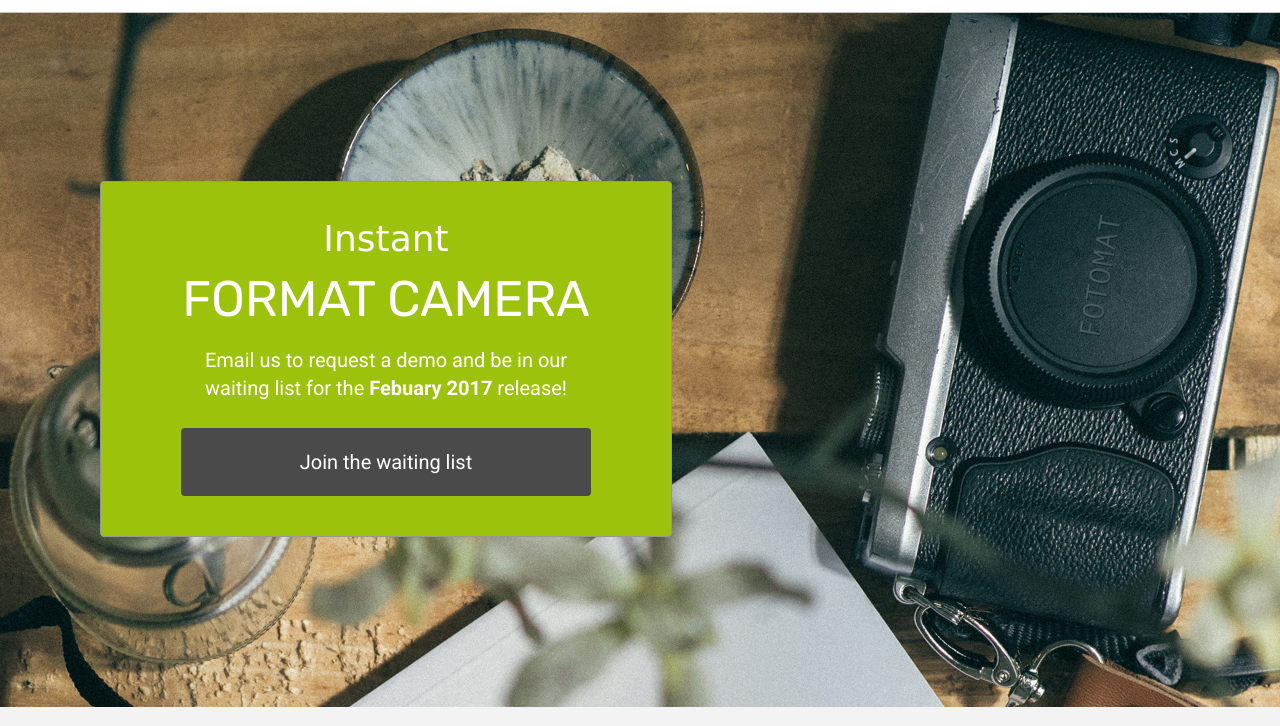
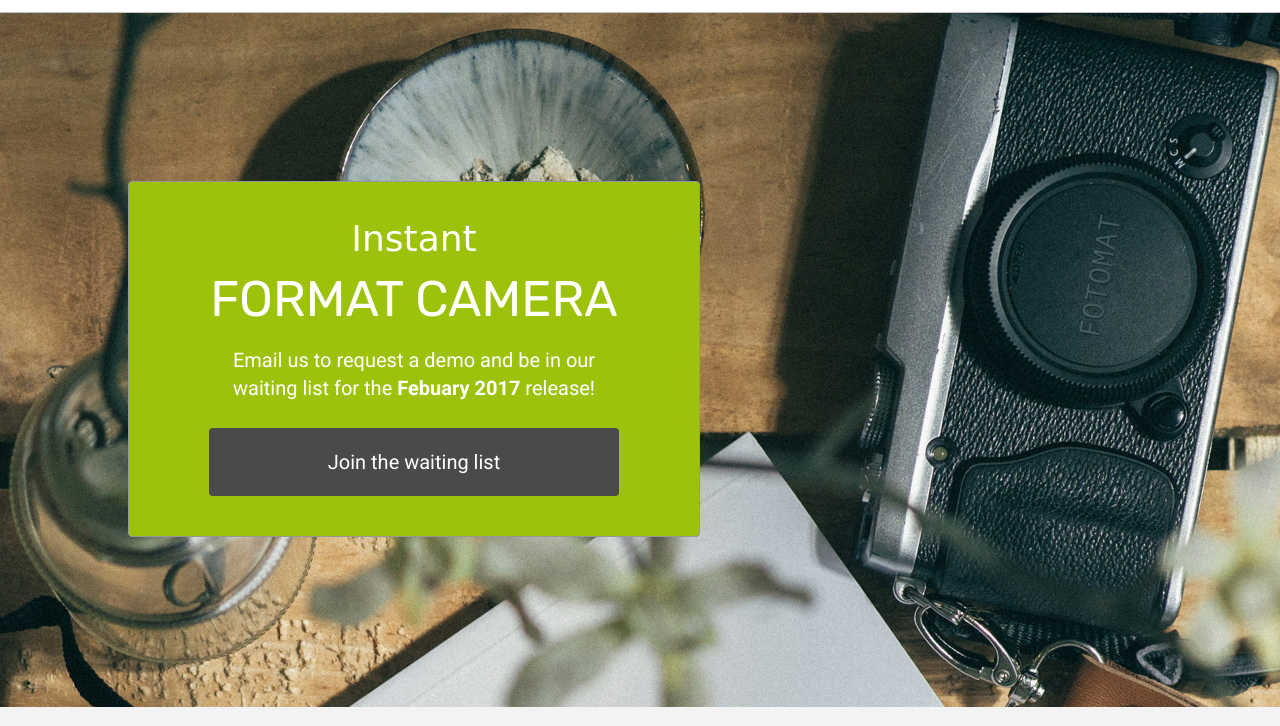
Before and after one commit to belatrix450666/fotomatic, a plain HTML site: page index.html in a window 1280 px wide. Shown: the part 74-800 px from the top of the page. Drawn offline with Linux system fonts and the light colour scheme; files whose address does not match are found by name; a web font is replaced by a local one.

Commit message:
fix: sign up section

```diff
--- a/resources/css/style.css
+++ b/resources/css/style.css
@@ -122,17 +122,19 @@ header .mobile {
   align-items: flex-start;
   height: 43.5rem;
   background-image: url('../images/banner-landingpage.jpg');
-  background-position: bottom;
+  background-position: center;
   background-size: cover;
   background-repeat: no-repeat;
 }
 
 #sign-up-cta {
+  position: relative;
+  top: 10.625rem;
+  left: 10%;
   padding: 0 5rem 2.5rem 5rem;
   border: solid 1px #979797;
   border-radius: 4px;
   background-color: #9dc20b;
-  margin: 10.625rem 6.25rem;
 }
 
 #sign-up-cta .content {
```
